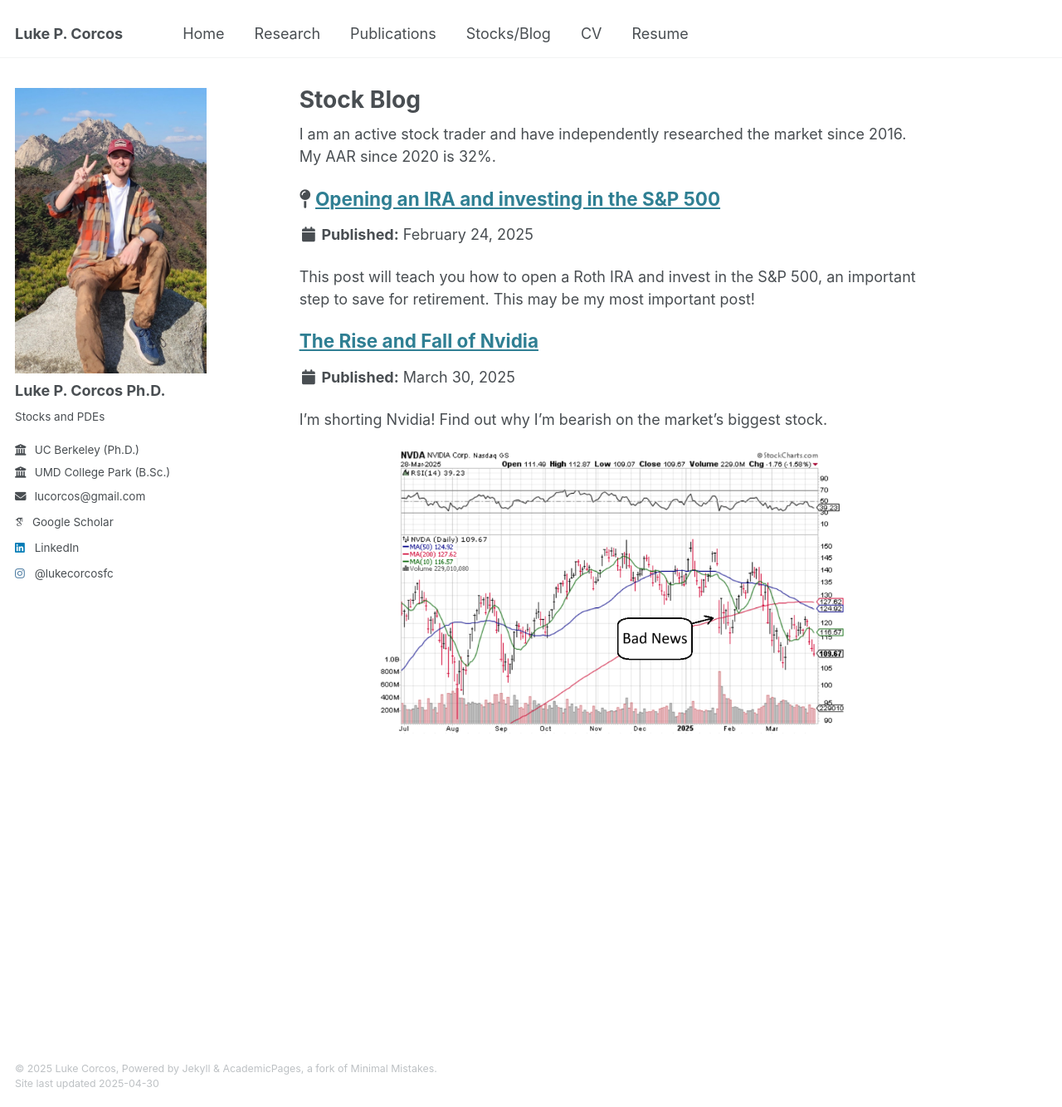
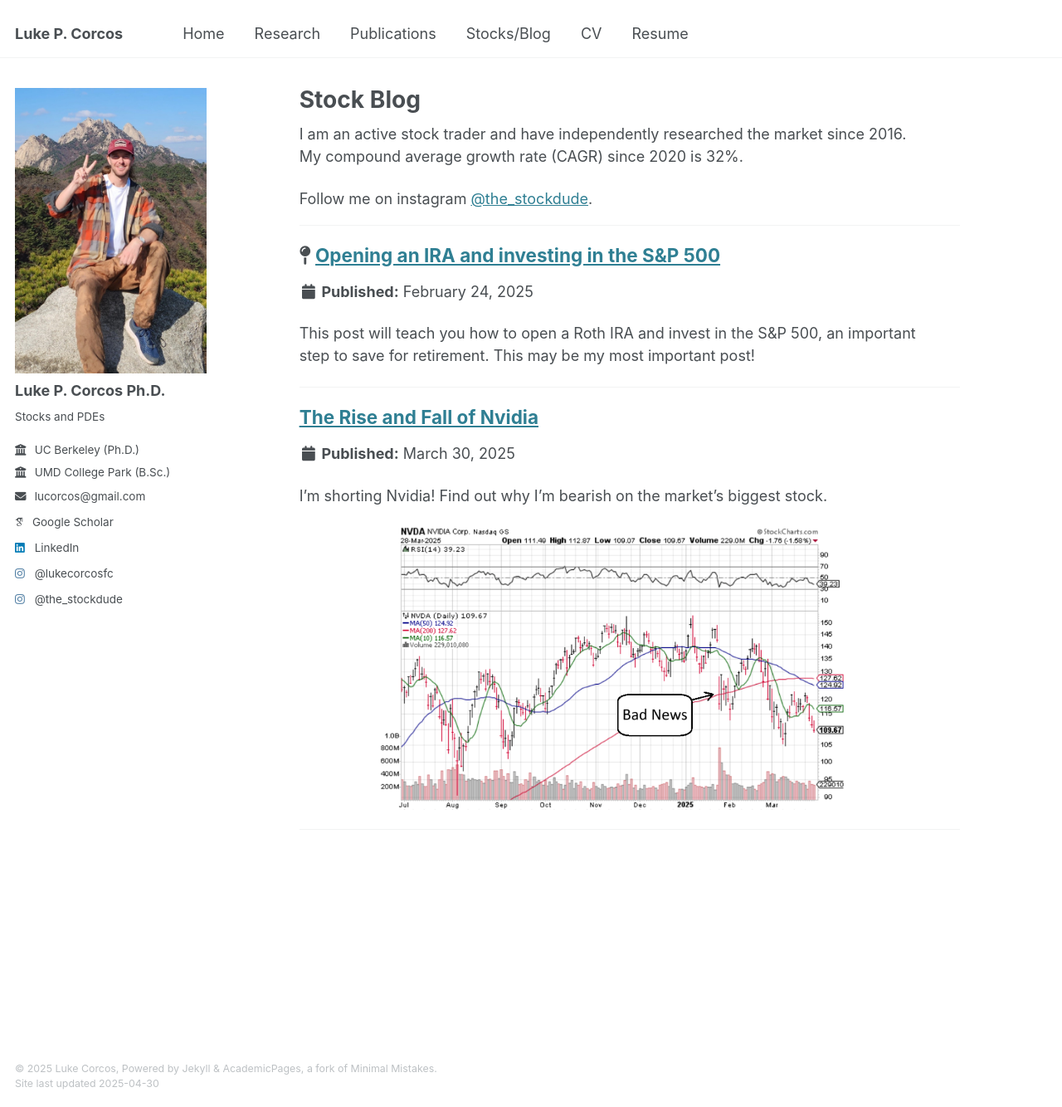
Before and after one commit to lpcorcos/lpcorcos.github.io, a Jekyll site: the page built from _pages/stocks.html, in a window 1280 px wide and 1334 px high. Shown: the whole window at 83% size. Built offline with Jekyll 4.4.1, drawn with Linux system fonts in a browser that asks for light colours; some web fonts are replaced.

Commit message:
added stock instagram, changed AAR to CAGR

```diff
--- a/_config.yml
+++ b/_config.yml
@@ -61,6 +61,7 @@
   google_plus      : # Username
   keybase          : # Username
   instagram        :  'lukecorcosfc'
+  instagram2       :  'the_stockdude'
   lastfm           : # Username
   linkedin         :  luke-corcos-32b9a448
   mastodon         : # URL
--- a/_includes/author-profile.html
+++ b/_includes/author-profile.html
@@ -124,7 +124,9 @@
       {% if author.instagram %}
         <li><a href="https://instagram.com/{{ author.instagram }}"><i class="fab fa-fw fa-instagram icon-pad-right" aria-hidden="true"></i>@{{ author.instagram }}</a></li>
       {% endif %}
-
+      {% if author.instagram2 %}
+        <li><a href="https://instagram.com/{{ author.instagram2 }}"><i class="fab fa-fw fa-instagram icon-pad-right" aria-hidden="true"></i>@{{ author.instagram2 }}</a></li>
+      {% endif %}
 
 
 
--- a/_pages/stocks.html
+++ b/_pages/stocks.html
@@ -7,19 +7,24 @@
 
 <p>I am an active stock trader and have independently researched the market since 2016.
 <br>
-My AAR since 2020 is 32%. </p>
+My compound average growth rate (CAGR) since 2020 is 32%. </p>
+Follow me on instagram <a href="https://instagram.com/the_stockdude">@the_stockdude</a>.
 
 {% include base_path %}
+
+<hr>
 
 {% for post in site.posts %}
   {% if post.pinned%}
   {% include archive-single.html %}
+  <hr>
   {% endif%}
 {% endfor %}
 
 {% for post in site.posts %}
   {% unless post.pinned%}
   {% include archive-single.html %}
+  <hr>
   {% endunless%}
 {% endfor %}
 
```
Also changed, not shown: _pages/about.md (+1 -1 lines).
